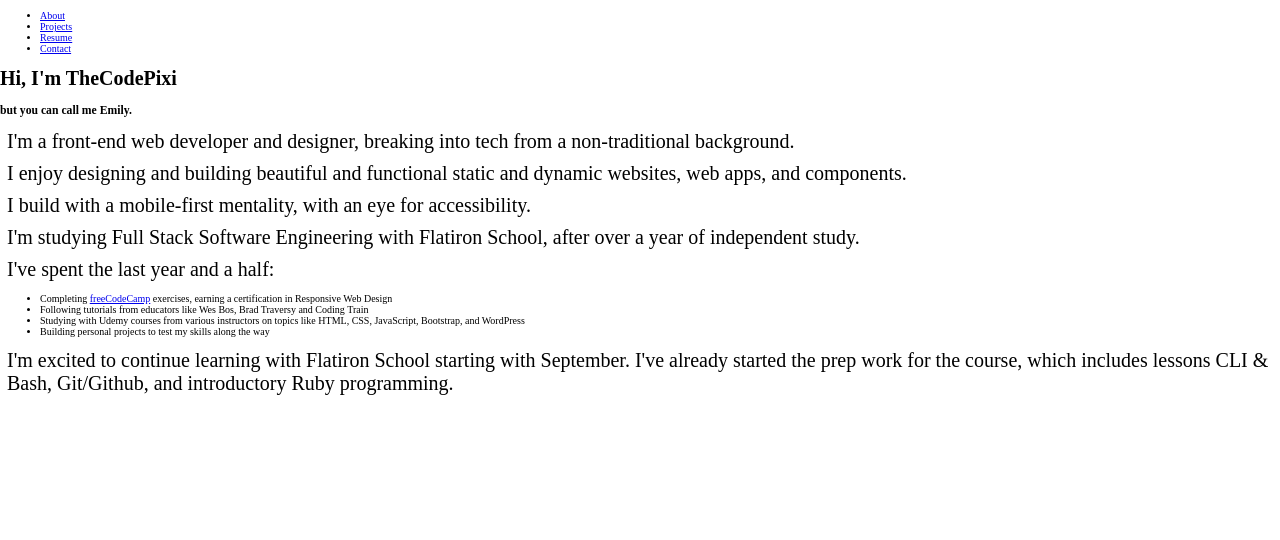
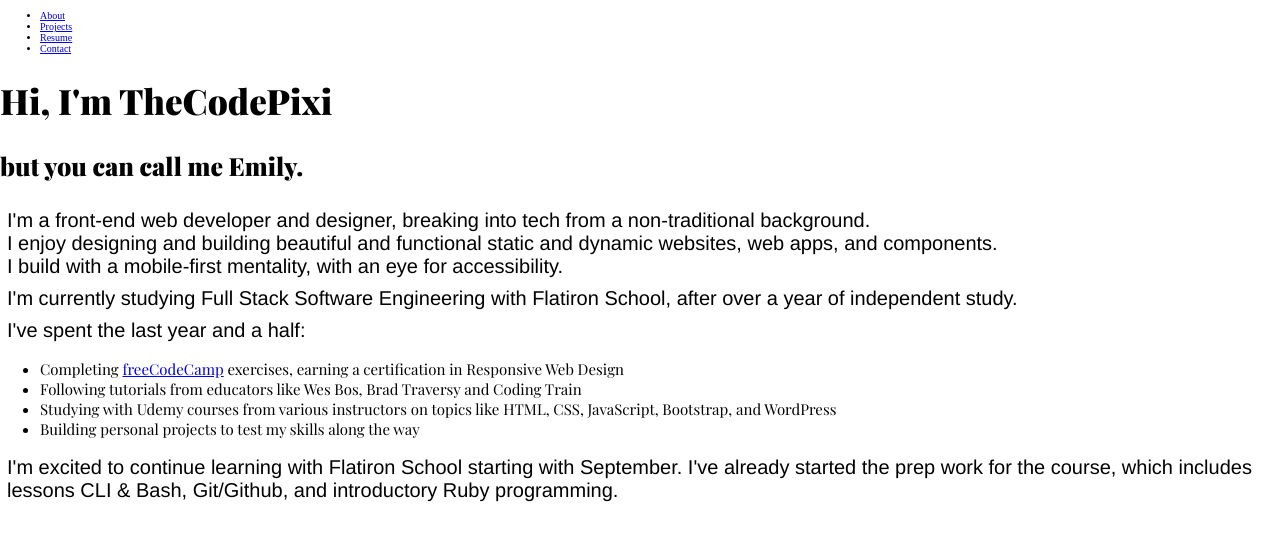
Before and after one commit to thecodepixi/portfolio-site, a plain HTML site: page index.html in a window 1280 px wide. Drawn offline with nearby package versions, Linux system fonts and the light colour scheme.

Commit message:
swap heading and content fonts. adjust about section lines. add font sizing.

```diff
--- a/index.html
+++ b/index.html
@@ -24,12 +24,10 @@
     <div id="about">
       <h1 class="heading">Hi, I'm TheCodePixi</h1>
       <h3 class="sub-heading">but you can call me Emily.</h3>
-      <p class="content">I'm a front-end web developer and designer, breaking into tech from a non-traditional background.</p>
-      <p class="content">I enjoy designing and building beautiful and functional static and dynamic websites, web apps, and components.</p>
-      <p class="content">I build with a mobile-first mentality, with an eye for accessibility.</p>
+      <p class="content">I'm a front-end web developer and designer, breaking into tech from a non-traditional background. <br/> I enjoy designing and building beautiful and functional static and dynamic websites, web apps, and components. <br/> I build with a mobile-first mentality, with an eye for accessibility.</p>
     </div>
     <div id="education">
-      <p class="content">I'm studying Full Stack Software Engineering with Flatiron School, after over a year of independent study.</p>
+      <p class="content">I'm currently studying Full Stack Software Engineering with Flatiron School, after over a year of independent study.</p>
       <p class="content">I've spent the last year and a half:</p>
       <ul class="list">
         <li>Completing <a href="www.freecodecamp.com">freeCodeCamp</a> exercises, earning a certification in Responsive Web Design</li>
--- a/main.css
+++ b/main.css
@@ -1,6 +1,6 @@
 /*
-CONTENT FONT: font-family: 'Playfair Display', serif;
-HEADINGS FONT: font-family: 'Arimo', sans-serif;
+HEADINGS FONT: font-family: 'Playfair Display', serif;
+CONTENT FONT: font-family: 'Arimo', sans-serif;
 Main Colors: slategray, lightslategray;
 Accent Colors: turquoise, mediumturquoise, ghostwhite;
 */
@@ -14,8 +14,25 @@ html, body {
   font-size: 10px;
 }
 
+h1, h3, h5 {
+  font-family: 'Playfair Display', serif;
+}
+
+.heading {
+  font-size: 3.5em;
+}
+
+.sub-heading{
+  font-size: 2.5em;
+}
 .content{
+  font-family: 'Arimo', sans-serif;
   margin: 5px;
   padding: 2px;
   font-size: 2em;
 }
+
+.list {
+  font-family: 'Playfair Display', serif;
+  font-size: 1.5em;
+}
```
